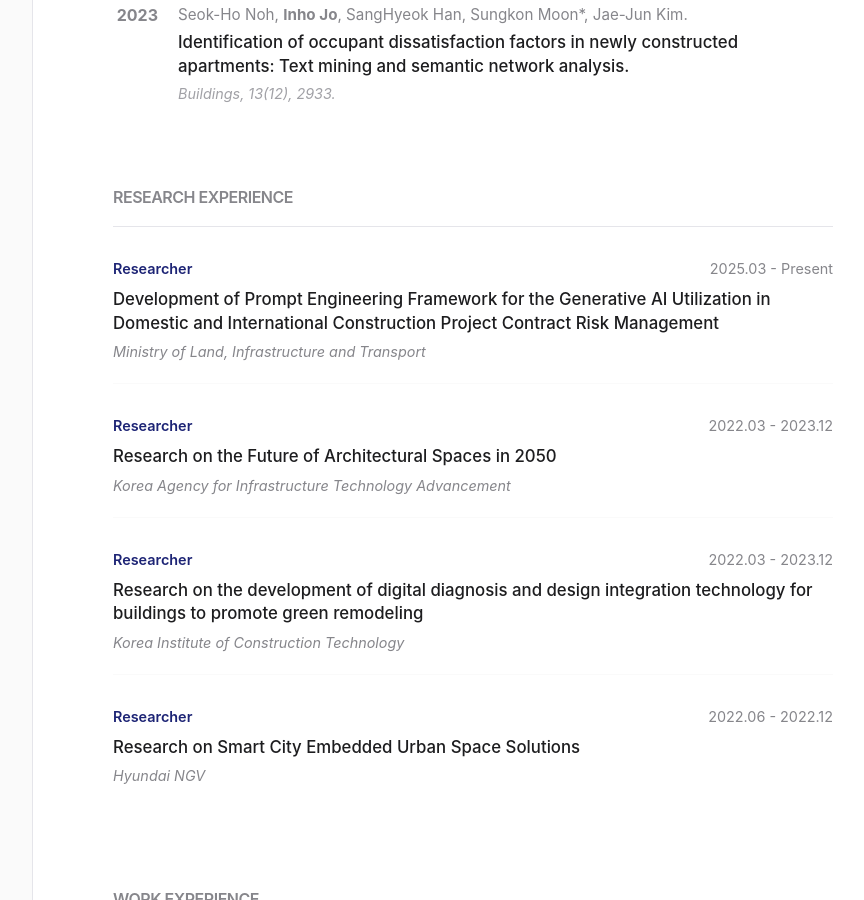
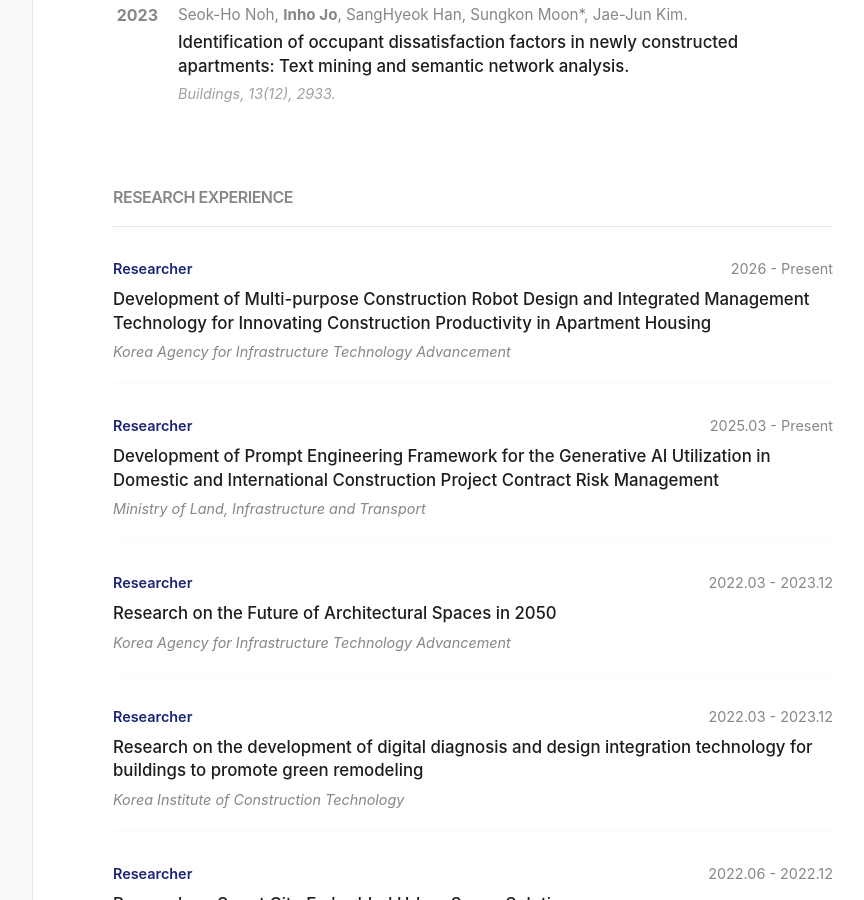
Before and after one commit to odd-Innocent/odd-Innocent.github.io, a Jekyll site: the page index.html, which Jekyll copies as it is, in a window 1280 px wide and 900 px high, scrolled down 1288 px. Shown: the whole window, without its empty margins (327-1191 px from the left). Built offline with Jekyll 4.4.1, drawn with Linux system fonts in a browser that asks for light colours.

Commit message:
Add ongoing KAIA multi-purpose construction robot research project
Co-Authored-By: Claude Opus 5.5 <noreply@anthropic.com>
Claude-Session: https://claude.ai/code/session_01D2YWxKLx8fw6zKB7Z9C8cA

```diff
--- a/index.html
+++ b/index.html
@@ -156,6 +156,14 @@
                     <div class="exp-item">
                         <div class="exp-header">
                             <span class="exp-role">Researcher</span>
+                            <span class="exp-date">2026 - Present</span>
+                        </div>
+                        <h4 class="exp-title">Development of Multi-purpose Construction Robot Design and Integrated Management Technology for Innovating Construction Productivity in Apartment Housing</h4>
+                        <p class="exp-inst">Korea Agency for Infrastructure Technology Advancement</p>
+                    </div>
+                    <div class="exp-item">
+                        <div class="exp-header">
+                            <span class="exp-role">Researcher</span>
                             <span class="exp-date">2025.03 - Present</span>
                         </div>
                         <h4 class="exp-title">Development of Prompt Engineering Framework for the Generative AI Utilization in Domestic and International Construction Project Contract Risk Management</h4>
```
